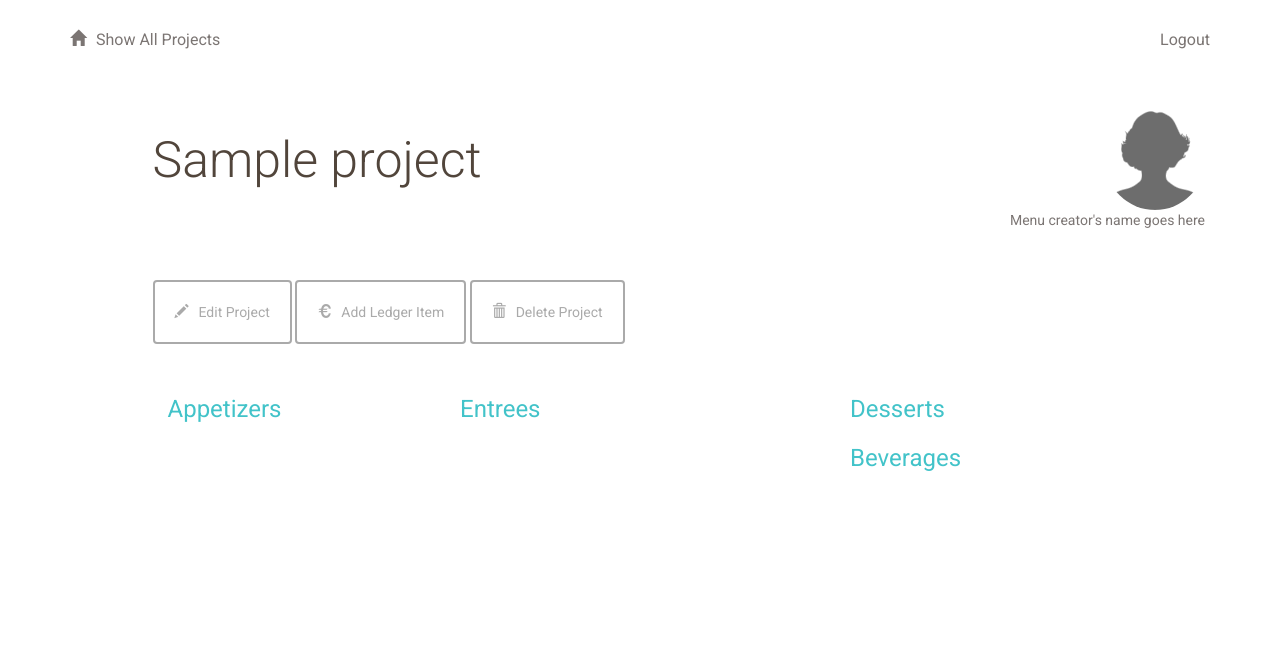
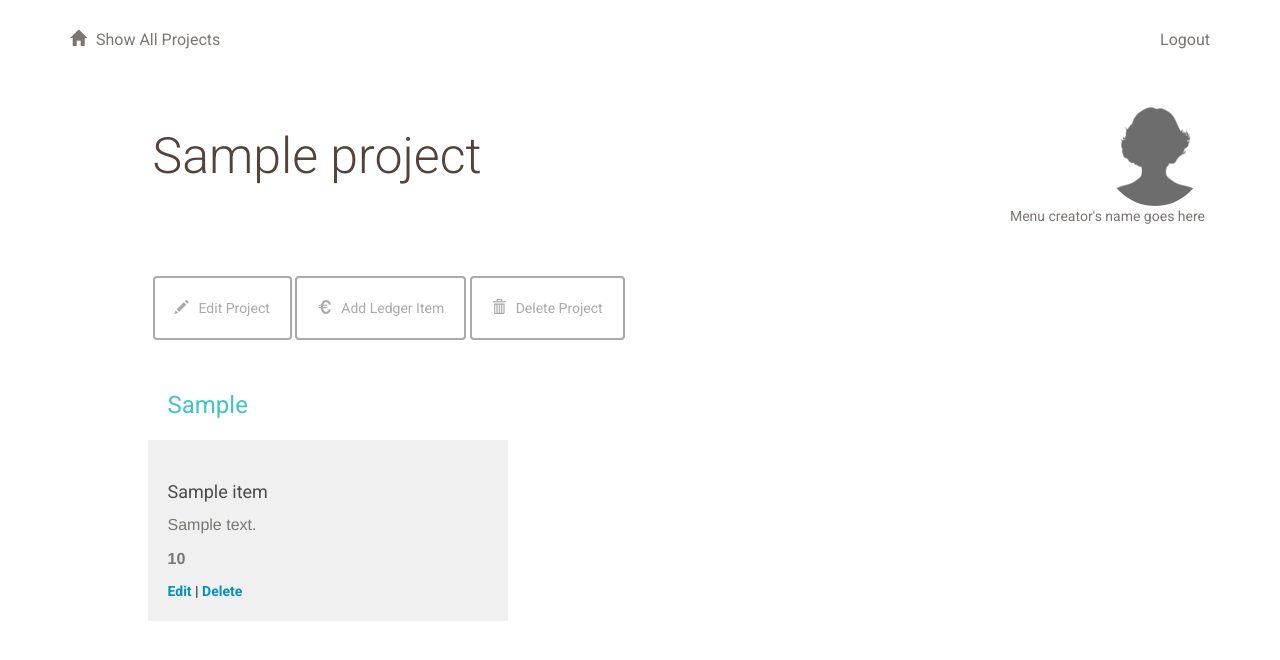
Before and after one commit to GeneKao/catalog-app, a Flask app: page /project/1/ in a window 1280 px wide. Shown: the top 660 px of the page. Run offline with Flask 2, Linux system fonts and the light colour scheme; the visitor is signed in with stand-in values (Sample User, id 1); tables that the repository leaves empty hold one stand-in row (values such as "Sample post"); some libraries are stand-ins or nearby versions.

Commit message:
Add categories of the ledger

```diff
--- a/app/application.py
+++ b/app/application.py
@@ -286,6 +286,13 @@
 @app.route('/project/<int:project_id>/ledger/new/', methods=['GET', 'POST'])
 def newLedgerItem(project_id):
     project = session.query(Project).filter_by(id=project_id).one()
+    ledger_types = ("ATM", "Bar & Restaurant", "Business expenses", "Cash", "Education",
+                    "Family & Friends", "Food & Groceries", "Healthcare & Drug Stores",
+                    "Household & Utilities", "Income", "Insurance & Funances",
+                    "Leisure & Enterainment", "Media & Electronics", "Salary",
+                    "Saving & Investments", "Shopping", "Subsriptions & Donations",
+                    "Tax & Fines", "Transport & Car", "Travel & Holidays")
+
     if request.method == 'POST':
         newItem = Ledger_Item(name=request.form['name'], description=request.form['description'],
                               types=request.form['types'], cost=request.form['cost'],
@@ -295,7 +302,7 @@
         flash('New Menu %s Item Successfully Created' % (newItem.name))
         return redirect(url_for('showLedger', project_id=project_id))
     else:
-        return render_template('newLedgerItem.html', project_id=project_id)
+        return render_template('newLedgerItem.html', project_id=project_id, ledger_types=ledger_types)
 
 
 # Edit a ledger item
--- a/app/static/styles.css
+++ b/app/static/styles.css
@@ -95,12 +95,6 @@
   color: #7B7573;
   font-weight: 400;
 }
-.divider {
-  height: 5px;
-}
-.divider.gray {
-  background-color: #ccc;
-}
 .banner.ledger {
   height: 150px;
   background-color: #eee;
--- a/app/templates/ledger.html
+++ b/app/templates/ledger.html
@@ -55,58 +55,16 @@
 {% if items !=[] %}
 <div class="row">
   <div class="col-md-1"></div>
-            <div class="col-md-3">
-                <h2>Appetizers</h2>
+  <div class="col-md-4">
     {% for i in items %}
-                        {% if i.course == 'Appetizer' %}
+    <h2> {{ i.types }}</h2>
     <div class="menu-item">
       <h3>{{i.name}}</h3>
       <p>{{i.description}}</p>
-                                <p class="menu-price">{{i.price}}</p>
+      <p class="menu-price">{{i.cost}}</p>
       <a href='{{url_for('editLedgerItem', project_id = project.id, ledger_id=i.id ) }}'>Edit</a> |
       <a href='{{url_for('deleteLedgerItem', project_id = project.id, ledger_id=i.id ) }}'>Delete</a>
     </div>
-                        {% endif %}
-                    {% endfor %}
-            </div>
-            <div class="col-md-4">
-                <h2>Entrees</h2>
-                    {% for i in items %}
-                        {% if i.course == 'Entree' %}
-                        <div class="menu-item">
-                            <h3>{{i.name}}</h3>
-                            <p>{{i.description}}</p>
-                            <p class="menu-price">{{i.price}}</p>
-                            <a href='{{url_for('editLedgerItem', project_id = project.id, ledger_id=i.id ) }}'>Edit</a> |
-                            <a href='{{url_for('deleteLedgerItem', project_id = project.id, ledger_id=i.id ) }}'>Delete</a>
-                        </div>
-                        {% endif %}
-                    {% endfor %}
-            </div>
-            <div class="col-md-3">
-                <h2>Desserts</h2>
-                    {% for i in items %}
-                        {% if i.course == 'Dessert' %}
-                        <div class="menu-item">
-                            <h3>{{i.name}}</h3>
-                            <p>{{i.description}}</p>
-                            <p class="menu-price">{{i.price}}</p>
-                            <a href='{{url_for('editLedgerItem', project_id = project.id, ledger_id=i.id ) }}'>Edit</a> |
-                            <a href='{{url_for('deleteLedgerItem', project_id = project.id, ledger_id=i.id ) }}'>Delete</a>
-                        </div>
-                        {% endif %}
-                    {% endfor %}
-                <h2>Beverages</h2>
-                    {% for i in items %}
-                        {% if i.course == 'Beverage' %}
-                        <div class="menu-item">
-                            <h3>{{i.name}}</h3>
-                            <p>{{i.description}}</p>
-                            <p class="menu-price">{{i.price}}</p>
-                            <a href='{{url_for('editLedgerItem', project_id = project.id, ledger_id=i.id ) }}'>Edit</a> |
-                            <a href='{{url_for('deleteLedgerItem', project_id = project.id, ledger_id=i.id ) }}'>Delete</a>
-                        </div>
-                        {% endif %}
     {% endfor %}
   </div>
   <div class="col-md-1"></div>
--- a/app/templates/projects.html
+++ b/app/templates/projects.html
@@ -4,11 +4,9 @@
     <div class="row top-menu">
         <div class="col-md-10"></div>
         <div class="col-md-2 text-right">
-                    </div>
+        </div>
     </div>
-    <div class="row divider gray">
-        <div class="col-md-12"></div>
-    </div>
+
     <div class="row main">
         <div class="col-md-1"></div>
         <div class="col-md-11 padding-none">
```
Also changed, not shown: app/templates/newLedgerItem.html (+3 -4 lines). Lines whose indentation alone changed are shown as unchanged.
